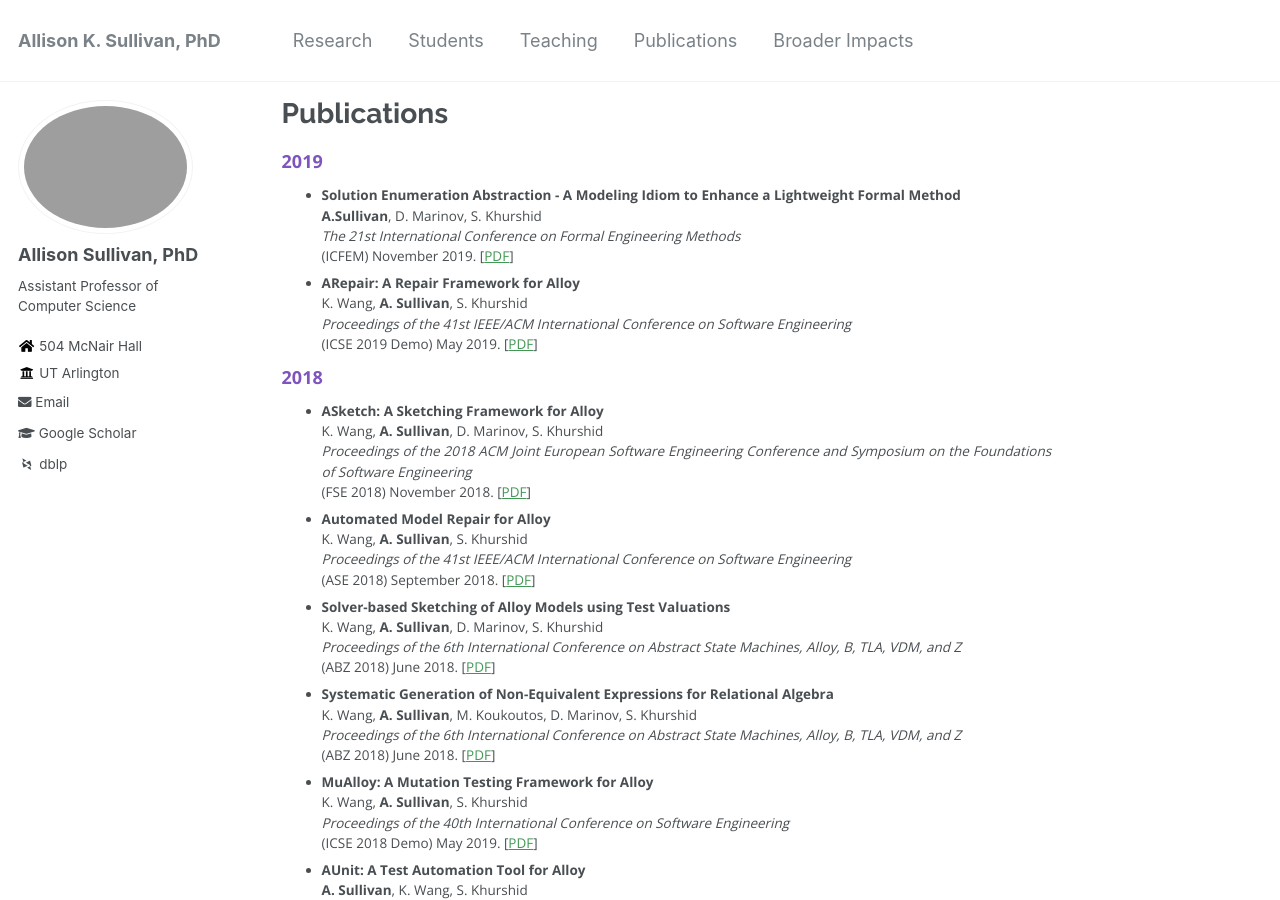
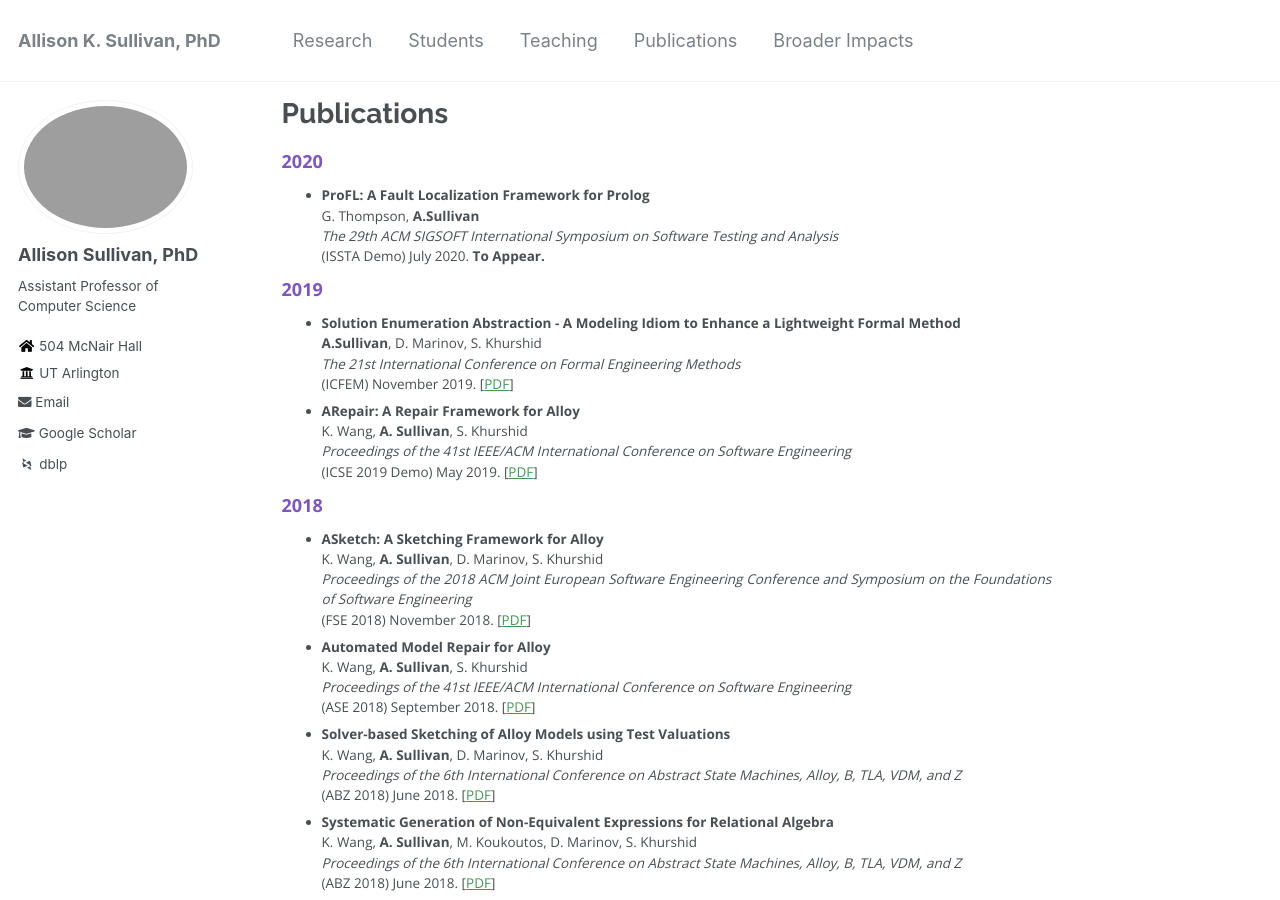
Before and after one commit to Allisonius/allisonius.github.io, a Jekyll site: the page built from _pages/publications.md, in a window 1280 px wide and 900 px high. Built offline with Jekyll 4.4.1, drawn with Linux system fonts in a browser that asks for light colours; some web fonts are replaced.

Commit message:
Update publications.md

```diff
--- a/_pages/publications.md
+++ b/_pages/publications.md
@@ -3,6 +3,12 @@ title: "Publications"
 permalink: /publications/
 author_profile: true
 ---
+### 2020
+
+* **ProFL: A Fault Localization Framework for Prolog**
+G. Thompson, **A.Sullivan**
+_The 29th ACM SIGSOFT International Symposium on Software Testing and Analysis_
+(ISSTA Demo) July 2020. **To Appear.**
 
 ### 2019
 
```
